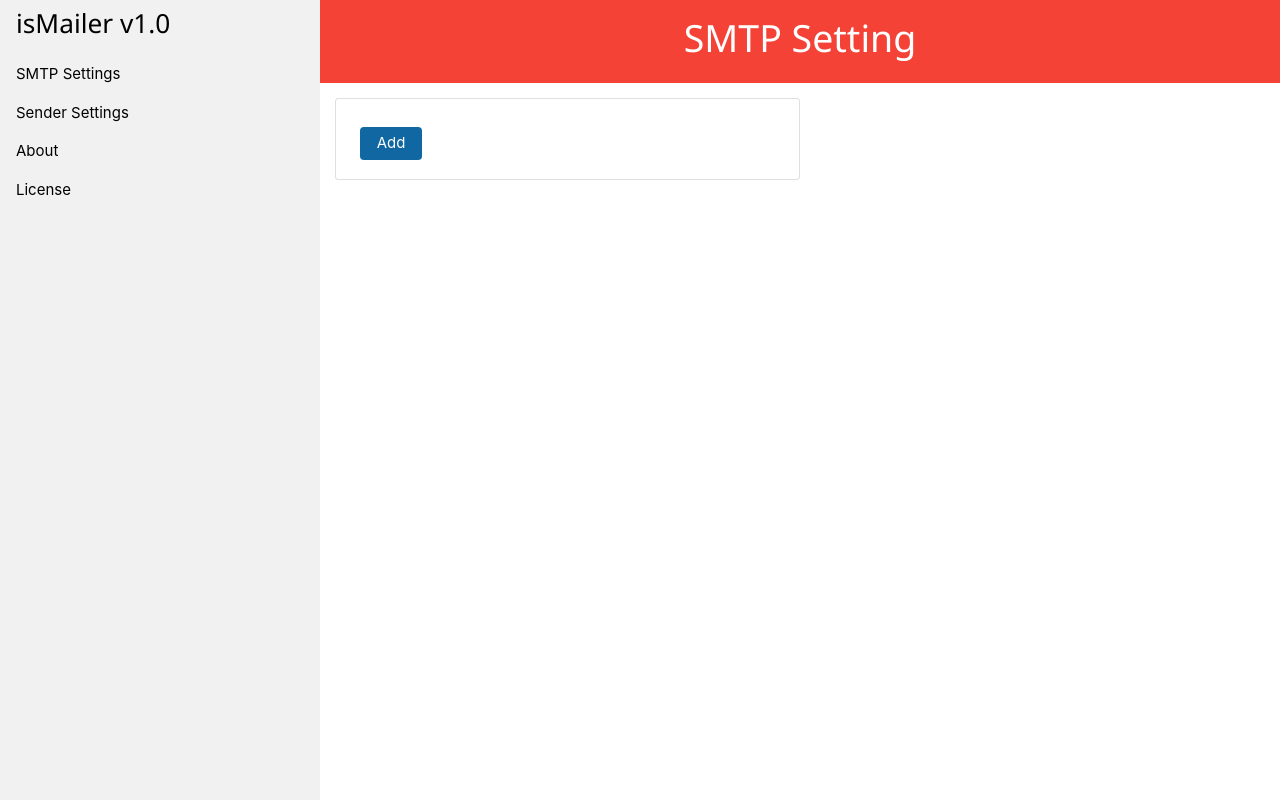
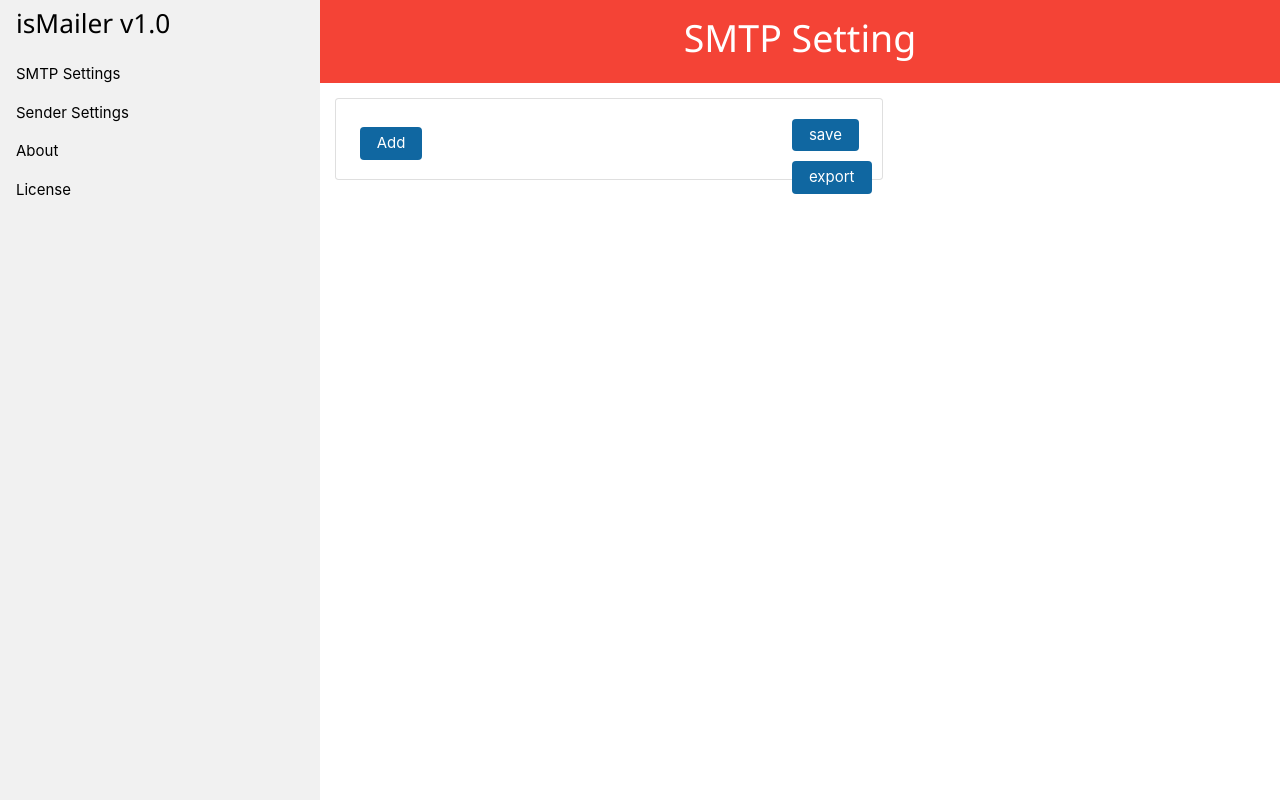
Before and after one commit to justalinko/ismailer-ui, a React (Create React App) app: page /smtp in a window 1280 px wide. Built offline with nearby package versions, Linux system fonts and the light colour scheme.

Commit message:
menambahkan button export

```diff
--- a/src/Page/SmtpSetting/index.tsx
+++ b/src/Page/SmtpSetting/index.tsx
@@ -38,10 +38,10 @@ export class SmtpSettingPage extends React.Component<SmtpSettingPageProps, State
   }
 
   addSaveButton(){
-    this.setState( {
-      save : <Button button="save" />
+    // this.setState( {
+    //   save : <Button button="save" />
 
-    })
+    // })
   }
 
   render() {
@@ -58,8 +58,8 @@ export class SmtpSettingPage extends React.Component<SmtpSettingPageProps, State
         </div>
 
         <div className="row">
-          <div className="col-md-6 m-3">
-            <div className="card">
+          <div className="col-md-7 m-3">
+            <div className="card" style={{ position: 'relative' }}>
               <div className="card-body">
                 {this.state.settings.map((setting, index) => (
                   <div key={index}>
@@ -71,7 +71,10 @@ export class SmtpSettingPage extends React.Component<SmtpSettingPageProps, State
                   </div>
                 ))}
 
-
+                <div className="d-flex flex-column" style={{ position : "absolute", right:"10px" , top:"10px"  }}>
+                  <Button button="save"  />
+                  <Button button="export"  />
+                </div>
                 {this.state.save}
                 <Button button="Add" onClick={() => this.onAddSetting()} />
               </div>
```
